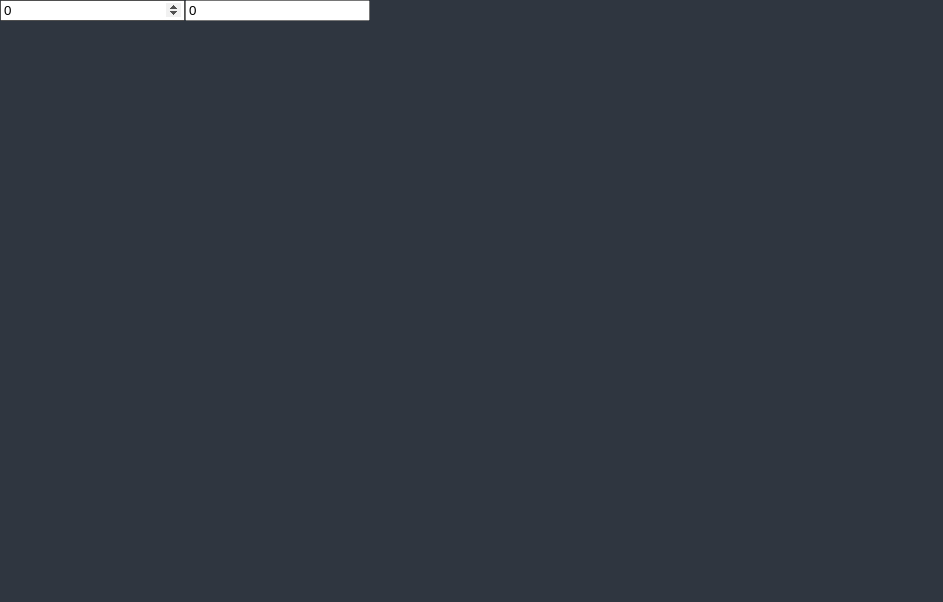
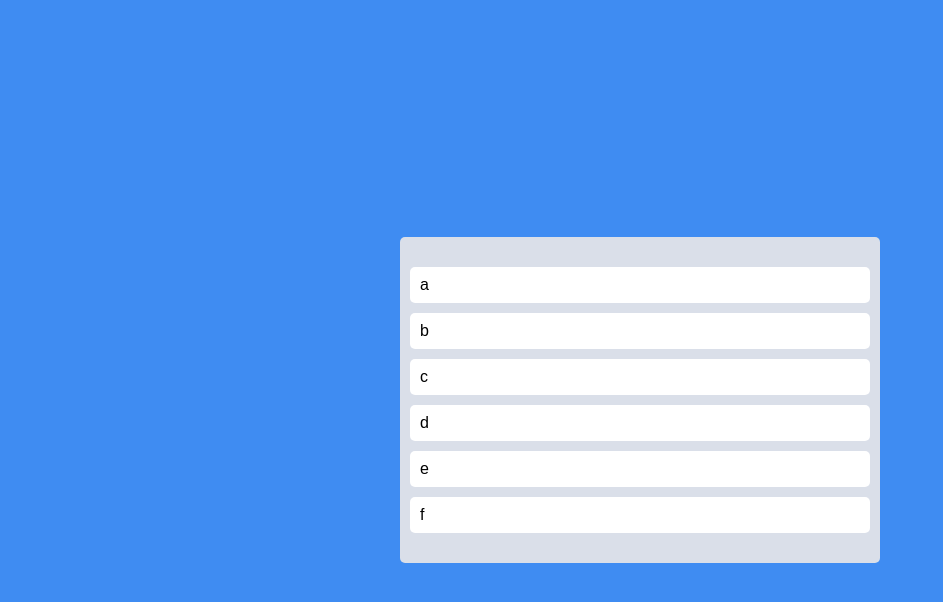
Before and after one commit to kiyoungsong/react-masterclass, a React (Create React App) app: page / in a window 1280 px wide. Shown: the top 602 px of the page, without its empty margins (0-943 px from the left). Built offline with nearby package versions, Linux system fonts and the light colour scheme.

Commit message:
⚡ feature: react-beautiful-dnd 적용

```diff
--- a/package.json
+++ b/package.json
@@ -9,6 +9,7 @@
     "@types/jest": "^27.0.1",
     "@types/node": "^16.7.13",
     "@types/react": "^17.0.20",
+    "@types/react-beautiful-dnd": "^13.1.2",
     "@types/react-dom": "^17.0.9",
     "@types/react-helmet": "^6.1.5",
     "@types/react-query": "^1.2.9",
@@ -16,6 +17,7 @@
     "apexcharts": "^3.33.2",
     "react": "^17.0.2",
     "react-apexcharts": "^1.4.0",
+    "react-beautiful-dnd": "^13.1.0",
     "react-dom": "^17.0.2",
     "react-helmet": "^6.1.0",
     "react-hook-form": "^7.28.0",
--- a/src/App.tsx
+++ b/src/App.tsx
@@ -1,36 +1,69 @@
 import React from 'react';
-import { useRecoilState } from 'recoil';
-import { hourSelector, minuteState } from './components/atoms';
+import { DragDropContext, Draggable, Droppable, DropResult } from "react-beautiful-dnd"
+import { useRecoilState, useRecoilValue } from 'recoil';
+import styled from 'styled-components';
+import { toDoState } from './components/atoms';
+import DraggableCard from './components/DragabbleCard';
+
+const Wrapper = styled.div`
+  display: flex;
+  max-width: 480px;
+  width: 100%;
+  margin: 0 auto;
+  justify-content: center;
+  align-items: center;
+  height: 100vh;
+`
+
+const Boards = styled.div`
+  display: grid;
+  grid-template-columns: repeat(1, 1fr);
+  width: 100%;
+`
+
+const Board = styled.div`
+  padding: 20px 10px;
+  padding-top: 30px;
+  background-color: ${(props) => props.theme.boardColor};
+  border-radius: 5px;
+  min-height: 200px;
+`
 
 function App() {
-  const [minutes, setMinutes] = useRecoilState(minuteState);
-  const [hours, setHours] = useRecoilState(hourSelector);
-  const onMinutesChange = (e: React.FormEvent<HTMLInputElement>) => {
-    // 앞에 +를 붙여주면 숫자로 바뀜
-    setMinutes(+e.currentTarget.value)
+  const [toDos, setToDos] = useRecoilState(toDoState);
+  // 유저가 Drag를 끝낸 시점에 불려지는 함수
+  const onDragEnd = ({draggableId, destination, source}: DropResult) => {
+    if (!destination) return;
+    setToDos(oldToDos => {
+      const copyToDos = [...oldToDos];
+      // 1. 원래 위치에 있는 아이템을 삭제하고
+      copyToDos.splice(source.index, 1);
+      // 2. 드래그 위치에 넣어줌
+      copyToDos.splice(destination?.index, 0, draggableId);
+      return copyToDos;;
+    })
   }
 
-  const onHoursChange = (e: React.FormEvent<HTMLInputElement>) => {
-    // 앞에 +를 붙여주면 숫자로 바뀜
-    setHours(+e.currentTarget.value);
-  };
   return (
-    <div>
-      <form>
-        <input
-          value={minutes}
-          onChange={onMinutesChange}
-          type="number"
-          placeholder="Minutes"
-        />
-        <input
-          value={hours}
-          onChange={onHoursChange}
-          type="number"
-          placeholder="Hours"
-        />
-      </form>
-    </div>
+    // 드래그 드롭할 영역에 지정해줌
+    <DragDropContext onDragEnd={onDragEnd}>
+      <Wrapper>
+        <Boards>
+          {/* Droppable 자식은 무조건 함수여야한다 */}
+          <Droppable droppableId="one">
+            {(provided) => (
+              <Board ref={provided.innerRef} {...provided.droppableProps}>
+                {toDos.map((toDo, index) => (
+                  <DraggableCard key={toDo} toDo={toDo} index={index}/>
+                ))}
+                {/* 아이템이 밖으로 나갔을때 창이 작아지지 않도록 방지 */}
+                {provided.placeholder}
+              </Board>
+            )}
+          </Droppable>
+        </Boards>
+      </Wrapper>
+    </DragDropContext>
   );
 }
 
--- /dev/null
+++ b/src/components/DragabbleCard.tsx
@@ -0,0 +1,34 @@
+import React from "react";
+import { Draggable } from "react-beautiful-dnd";
+import styled from "styled-components";
+
+const Card = styled.div`
+  border-radius: 5px;
+  padding: 10px;
+  background-color: ${(props) => props.theme.cardColor};
+  margin-bottom: 10px;
+`;
+
+interface IDraggable {
+  toDo: string;
+  index: number
+}
+
+function DraggableCard({ toDo, index }: IDraggable) {
+  return (
+    // key와 draggableId는 무조건 같아야함
+    <Draggable draggableId={toDo} index={index}>
+      {(provided) => (
+        <Card
+          ref={provided.innerRef}
+          {...provided.draggableProps}
+          {...provided.dragHandleProps}
+        >
+          {toDo}
+        </Card>
+      )}
+    </Draggable>
+  );
+}
+
+export default React.memo(DraggableCard);
--- a/src/components/atoms.tsx
+++ b/src/components/atoms.tsx
@@ -1,19 +1,6 @@
 import { atom, selector } from "recoil";
 
-export const minuteState = atom({
-  key: "minutes",
-  default: 0,
+export const toDoState = atom({
+  key: "toDo",
+  default: ["a", "b", "c", "d", "e", "f"]
 })
-
-export const hourSelector = selector<number>({
-  key: "hours",
-  get: ({get}) => {
-    const minutes = get(minuteState);
-    return (minutes / 60);
-  },
-  // atom의 set함수에 접근함
-  set: ({set}, newValue) => {
-    const minutes = Number(newValue) * 60
-    set(minuteState, minutes);
-  }
-})
--- a/src/index.tsx
+++ b/src/index.tsx
@@ -61,7 +61,7 @@
   body {
     font-family: 'Source Sans Pro', sans-serif;
     background-color: ${(props) => props.theme.bgColor};
-    color: ${(props) => props.theme.textColor};
+    color: 'black';
   }
   a {
     text-decoration: none;
--- a/src/styled.d.ts
+++ b/src/styled.d.ts
@@ -2,9 +2,8 @@
 
 declare module "styled-components" {
   export interface DefaultTheme {
-    textColor: string;
     bgColor: string;
-    accentColor: string;
-    cardBgColor: string;
+    boardColor: string;
+    cardColor: string;
   }
 }
--- a/src/theme.ts
+++ b/src/theme.ts
@@ -1,8 +1,7 @@
 import { DefaultTheme } from 'styled-components'
 
 export const darkTheme: DefaultTheme = {
-  bgColor: "#2f3640",
-  textColor: "white",
-  accentColor: "#9c88ff",
-  cardBgColor: "transparent",
+  bgColor: "#3F8CF2",
+  boardColor: "#DADFE9",
+  cardColor: "white",
 };
```
Also changed, not shown: 1 other file (tests, documents, lock files or other folders).
